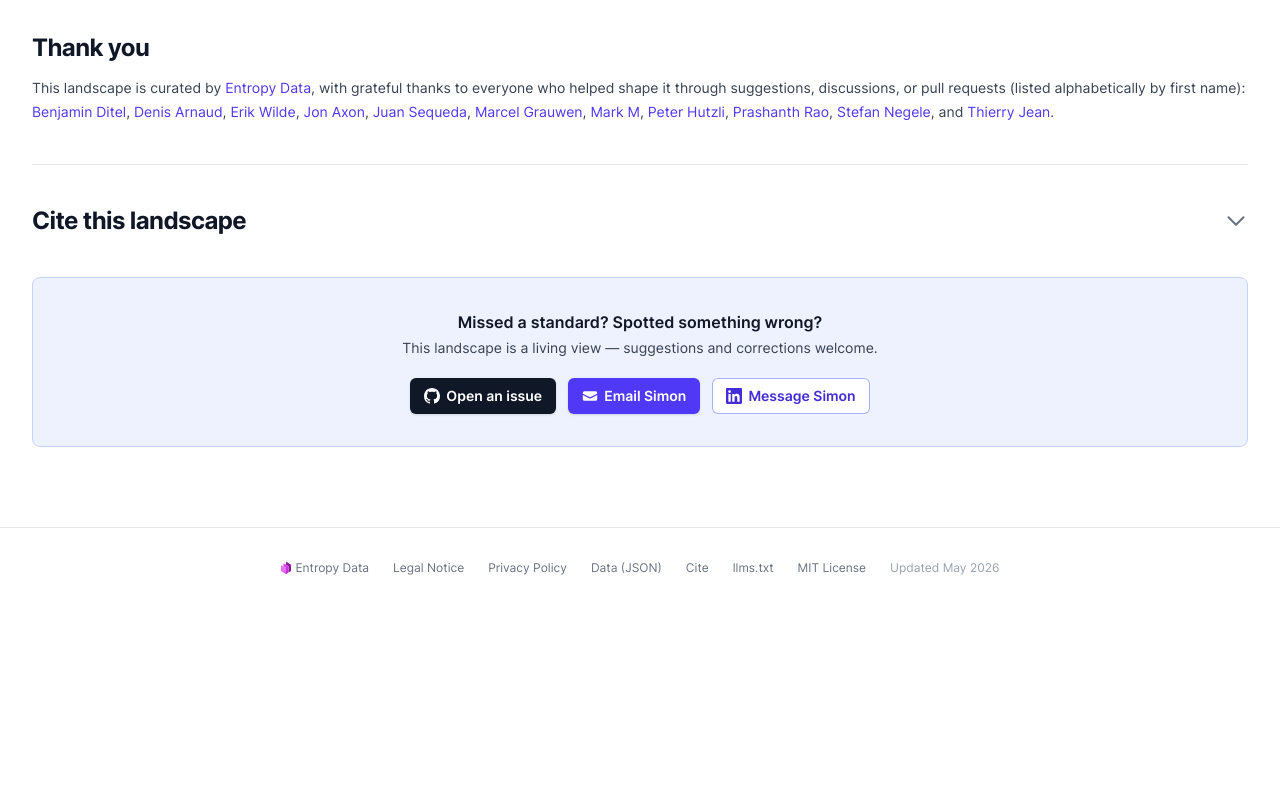
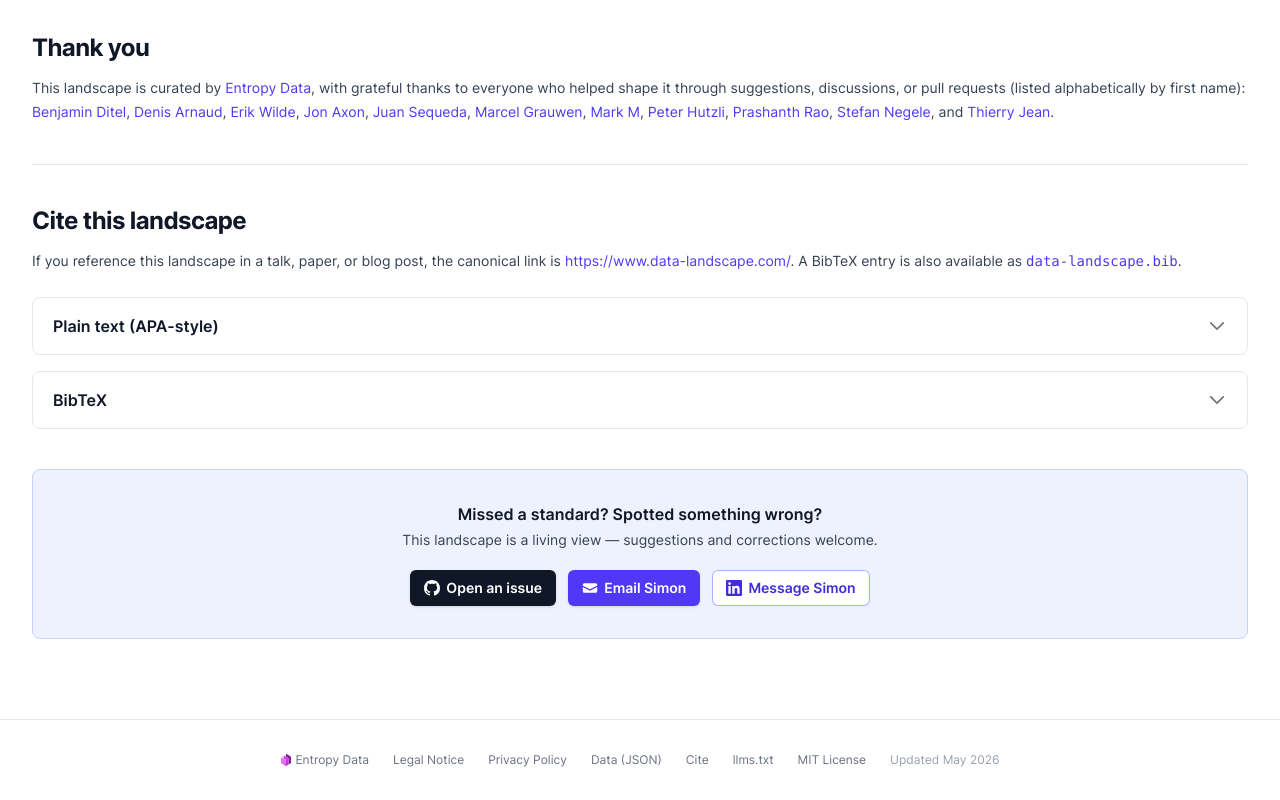
Before and after one commit to entropy-data/data-landscape, a website: page index.html in a window 1280 px wide. Shown: the part 2189-2989 px from the top of the page. Before the commit the page ends 2797 px from the top, so only its background shows below. Drawn offline with Linux system fonts and the light colour scheme.

Commit message:
Always show "Cite" heading; exclude cite section from PDF
The outer block is now a regular section — only the plain text and
BibTeX entries inside remain collapsible. Cite is also hidden in the
generated PDF alongside FAQ, Thank you, and the contribute CTA.

```diff
--- a/index.html
+++ b/index.html
@@ -1654,28 +1654,25 @@
     </div>
 
     <!-- Cite this landscape -->
-    <details id="cite" class="group mt-10 border-t border-gray-200 pt-10">
-      <summary class="flex cursor-pointer items-center justify-between gap-4">
-        <h2 class="text-2xl font-bold tracking-tight text-gray-900">Cite this landscape</h2>
-        <svg class="h-6 w-6 flex-none text-gray-500 transition group-open:rotate-180" fill="none" viewBox="0 0 24 24" stroke-width="2" stroke="currentColor"><path stroke-linecap="round" stroke-linejoin="round" d="M19.5 8.25l-7.5 7.5-7.5-7.5"/></svg>
-      </summary>
+    <div id="cite" class="mt-10 border-t border-gray-200 pt-10">
+      <h2 class="text-2xl font-bold tracking-tight text-gray-900">Cite this landscape</h2>
       <p class="mt-3 text-sm leading-6 text-gray-700">If you reference this landscape in a talk, paper, or blog post, the canonical link is <a href="https://www.data-landscape.com/" class="text-indigo-600 hover:text-indigo-500">https://www.data-landscape.com/</a>. A BibTeX entry is also available as <a href="/data-landscape.bib" class="text-indigo-600 hover:text-indigo-500"><code>data-landscape.bib</code></a>.</p>
       <dl class="mt-6 space-y-4">
 
-        <details class="group/inner rounded-lg border border-gray-200 bg-white px-5 py-4 open:bg-gray-50">
+        <details class="group rounded-lg border border-gray-200 bg-white px-5 py-4 open:bg-gray-50">
           <summary class="flex cursor-pointer items-center justify-between gap-4 text-base font-semibold text-gray-900">
             <span>Plain text (APA-style)</span>
-            <svg class="h-5 w-5 flex-none text-gray-500 transition group-open/inner:rotate-180" fill="none" viewBox="0 0 24 24" stroke-width="2" stroke="currentColor"><path stroke-linecap="round" stroke-linejoin="round" d="M19.5 8.25l-7.5 7.5-7.5-7.5"/></svg>
+            <svg class="h-5 w-5 flex-none text-gray-500 transition group-open:rotate-180" fill="none" viewBox="0 0 24 24" stroke-width="2" stroke="currentColor"><path stroke-linecap="round" stroke-linejoin="round" d="M19.5 8.25l-7.5 7.5-7.5-7.5"/></svg>
           </summary>
           <div class="mt-3 text-sm leading-6 text-gray-700">
             <pre class="overflow-x-auto whitespace-pre-wrap rounded-md bg-gray-50 p-4 text-xs text-gray-800">Harrer, S. (2026). <em>Data Landscape: Open Standards for Modern Data Architecture</em>. Entropy Data. https://www.data-landscape.com/</pre>
           </div>
         </details>
 
-        <details class="group/inner rounded-lg border border-gray-200 bg-white px-5 py-4 open:bg-gray-50">
+        <details class="group rounded-lg border border-gray-200 bg-white px-5 py-4 open:bg-gray-50">
           <summary class="flex cursor-pointer items-center justify-between gap-4 text-base font-semibold text-gray-900">
             <span>BibTeX</span>
-            <svg class="h-5 w-5 flex-none text-gray-500 transition group-open/inner:rotate-180" fill="none" viewBox="0 0 24 24" stroke-width="2" stroke="currentColor"><path stroke-linecap="round" stroke-linejoin="round" d="M19.5 8.25l-7.5 7.5-7.5-7.5"/></svg>
+            <svg class="h-5 w-5 flex-none text-gray-500 transition group-open:rotate-180" fill="none" viewBox="0 0 24 24" stroke-width="2" stroke="currentColor"><path stroke-linecap="round" stroke-linejoin="round" d="M19.5 8.25l-7.5 7.5-7.5-7.5"/></svg>
           </summary>
           <div class="mt-3 text-sm leading-6 text-gray-700">
             <pre class="overflow-x-auto rounded-md bg-gray-50 p-4 text-xs text-gray-800"><code>@misc{harrer2026datalandscape,
@@ -1691,7 +1688,7 @@
         </details>
 
       </dl>
-    </details>
+    </div>
 
     <!-- Contribute CTA -->
     <div class="mt-10 rounded-lg border border-indigo-200 bg-indigo-50 px-6 py-8 text-center">
```
Also changed, not shown: 1 other file.
